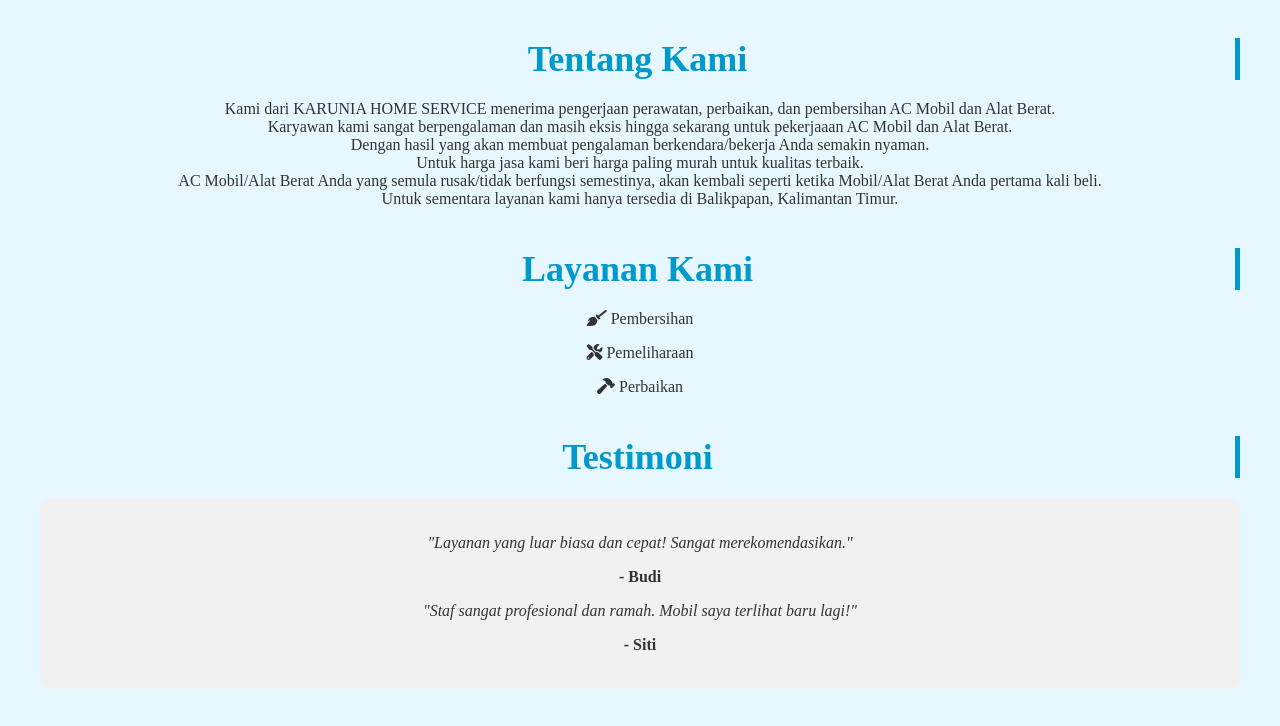
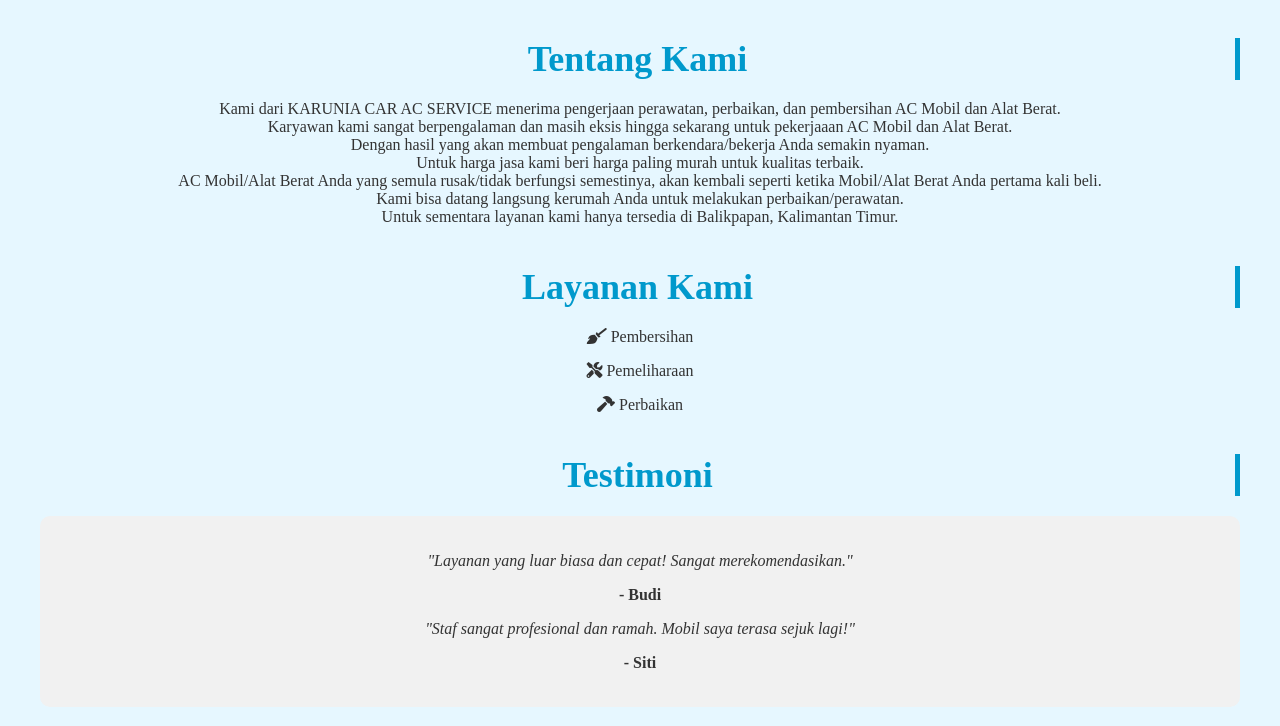
Before and after one commit to KARUNA-HOME-SERVICE/karuniahomeservice.github.io, a plain HTML site: page index.html in a window 1280 px wide. Shown: the part 1238-1964 px from the top of the page. Drawn offline with Linux system fonts and the light colour scheme.

Commit message:
Update index.html

```diff
--- a/index.html
+++ b/index.html
@@ -3,7 +3,7 @@
 <head>
     <meta charset="UTF-8">
     <meta name="viewport" content="width=device-width, initial-scale=1.0">
-    <title>KARUNIA HOME SERVICE</title>
+    <title>KARUNIA CAR AC SERVICE</title>
     <link rel="stylesheet" href="https://cdnjs.cloudflare.com/ajax/libs/font-awesome/6.0.0-beta3/css/all.min.css">
     <style>
         body {
@@ -182,7 +182,7 @@
     </nav>
     <div class="container">
         <section id="home" class="section">
-            <h1 class="fancy-title">Selamat Datang di<br>KARUNIA HOME SERVICE<br>Official Website</h1>
+            <h1 class="fancy-title">Selamat Datang di<br>KARUNIA CAR AC SERVICE<br>Official Website</h1>
             <div class="carousel">
                 <div class="slides">
                     <img src="https://www.tire.ae/files/uploads/close-up-hand-auto-mechanic-using-measuring-manifold-gauge-check-refrigerant-filling-car-air-conditioner-fix-checking-repair-service-support-maintenance-car-insurance.jpg" alt="Service 1">
@@ -190,7 +190,7 @@
         </section>
         <section id="about" class="section">
             <h1 class="fancy-title">Tentang Kami</h1>
-            <p style="text-align: center">Kami dari KARUNIA HOME SERVICE menerima pengerjaan perawatan, perbaikan, dan pembersihan AC Mobil dan Alat Berat.<br> Karyawan kami sangat berpengalaman dan masih eksis hingga sekarang untuk pekerjaaan AC Mobil dan Alat Berat.<br> Dengan hasil yang akan membuat pengalaman berkendara/bekerja Anda semakin nyaman.<br> Untuk harga jasa kami beri harga paling murah untuk kualitas terbaik.<br> AC Mobil/Alat Berat Anda yang semula rusak/tidak berfungsi semestinya, akan kembali seperti ketika Mobil/Alat Berat Anda pertama kali beli.<br> Untuk sementara layanan kami hanya tersedia di Balikpapan, Kalimantan Timur.</p>
+            <p style="text-align: center">Kami dari KARUNIA CAR AC SERVICE menerima pengerjaan perawatan, perbaikan, dan pembersihan AC Mobil dan Alat Berat.<br> Karyawan kami sangat berpengalaman dan masih eksis hingga sekarang untuk pekerjaaan AC Mobil dan Alat Berat.<br> Dengan hasil yang akan membuat pengalaman berkendara/bekerja Anda semakin nyaman.<br> Untuk harga jasa kami beri harga paling murah untuk kualitas terbaik.<br> AC Mobil/Alat Berat Anda yang semula rusak/tidak berfungsi semestinya, akan kembali seperti ketika Mobil/Alat Berat Anda pertama kali beli.<br> Kami bisa datang langsung kerumah Anda untuk melakukan perbaikan/perawatan.<br> Untuk sementara layanan kami hanya tersedia di Balikpapan, Kalimantan Timur.</p>
         </section>
         <section id="services" class="section">
             <h1 class="fancy-title">Layanan Kami</h1>
@@ -206,7 +206,7 @@
                     <span>- Budi</span>
                 </div>
                 <div class="testimonial">
-                    <p>"Staf sangat profesional dan ramah. Mobil saya terlihat baru lagi!"</p>
+                    <p>"Staf sangat profesional dan ramah. Mobil saya terasa sejuk lagi!"</p>
                     <span>- Siti</span>
                 </div>
             </div>
```
